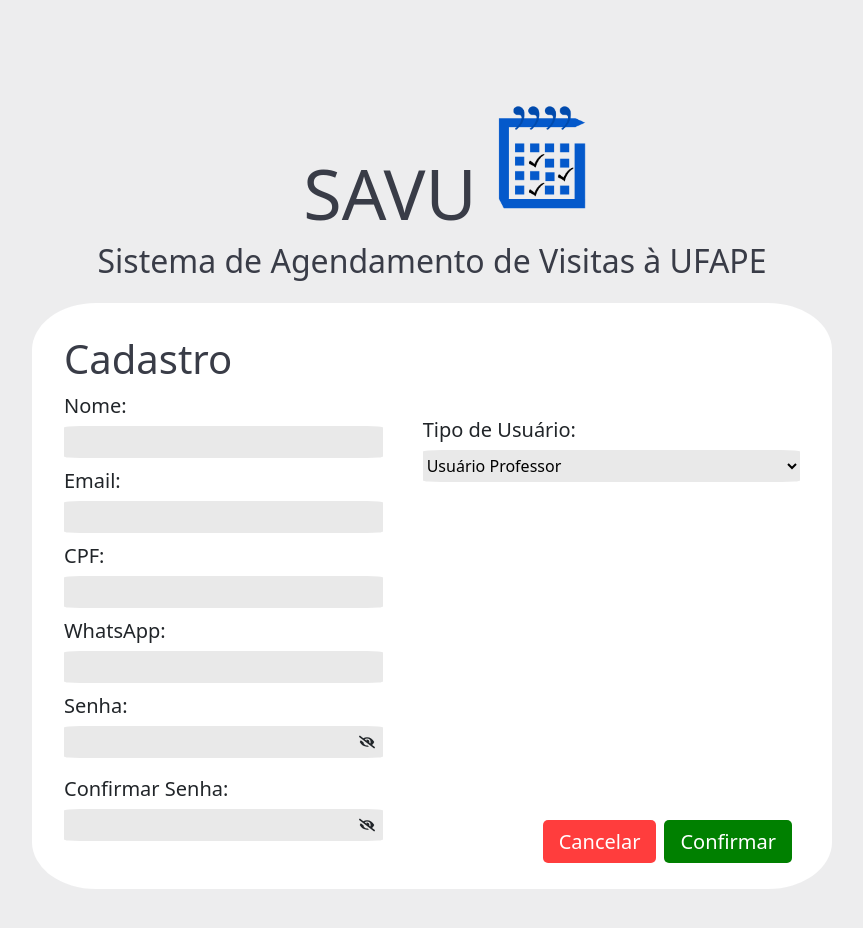
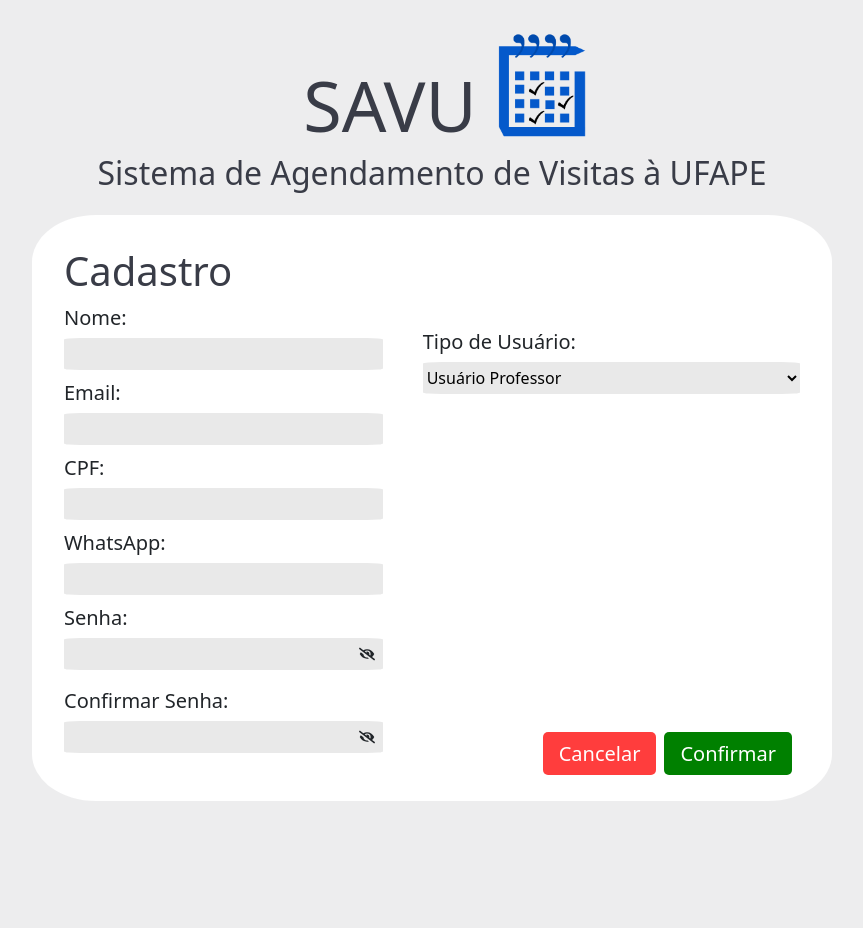
Before and after one commit to Luiz-Felipe12/SAVU, a React (Create React App) app: page /cadastro in a window 1280 px wide. Shown: the top 928 px of the page, without its empty margins (208-1071 px from the left). Built offline with nearby package versions, Linux system fonts and the light colour scheme.

Commit message:
ajustando o posicionamento da logo

```diff
--- a/src/pages/cadastro.js
+++ b/src/pages/cadastro.js
@@ -72,8 +72,8 @@
   return (
     <div style={{ background: '#EDEDEE', height: '130vh', display: 'flex', flexDirection: 'column', alignItems: 'center', justifyContent: 'center'}}>
      <div style={{ display: 'flex', alignItems: 'center', marginBottom: '-5rem', marginTop:'-15rem'}}>
-        <h1 style={{ color: '#393C47', fontSize: '70px', marginLeft: '2rem',marginTop: '15rem' }}>SAVU</h1>
-        <img src="/imgs/logo.png" alt="Logo" style={{ width: '100px', marginTop: '10rem', marginLeft: '1rem' }} />
+        <h1 style={{ color: '#393C47', fontSize: '70px', marginLeft: '2rem',marginTop: '4rem', }}>SAVU</h1>
+        <img src="/imgs/logo.png" alt="Logo" style={{ width: '100px', marginTop: '1rem', marginLeft: '1rem' }} />
       </div>
       <h2 style={{ marginTop: '4rem', color: '#393C47', paddingBottom:'10px', paddingTop:'15px' }}>Sistema de Agendamento de Visitas à UFAPE</h2>
       <div style={{ background: 'white', padding: '2rem', marginTop: '0.3rem', width: '800px', display: 'flex', justifyContent: 'space-between', borderRadius: '8%', boxshadow: '0px 4px 10px rgba(0, 0, 0, 0.1)' }}>
--- a/src/pages/login.js
+++ b/src/pages/login.js
@@ -66,7 +66,7 @@
         </div>
       </div>
       <div style={{ background: '#EDEDEE', height: 'calc(100vh - 30px)', display: 'flex', flexDirection: 'column', alignItems: 'center', justifyContent: 'center', }}>
-        <h1 style={{ color: '#393C47', fontSize: '70px', marginBottom: '1rem', marginRight:'4rem' }}>SAVU</h1>
+        <h1 style={{ color: '#393C47', fontSize: '70px', marginBottom: '1rem', marginRight:'4rem', marginTop:'3rem' }}>SAVU</h1>
         <img src="/imgs/logo.png" alt="Logo" style={{ width: '100px', marginTop: '3rem', position: 'absolute', top: '100px', left: '49.5%', transform: 'translateX(-50%)', marginLeft:'8rem' }} />
         <h2 style={{ marginTop: '2rem', color: '#393C47'}}>Sistema de Agendamento de Visitas à UFAPE</h2>
         <div style={{ background: 'white', padding: '1rem', marginTop: '1rem', width: '400px', height: '350px', textAlign: 'center', borderRadius: '10%', boxshadow: '0px 4px 10px rgba(0, 0, 0, 0.1)' }}>
```
